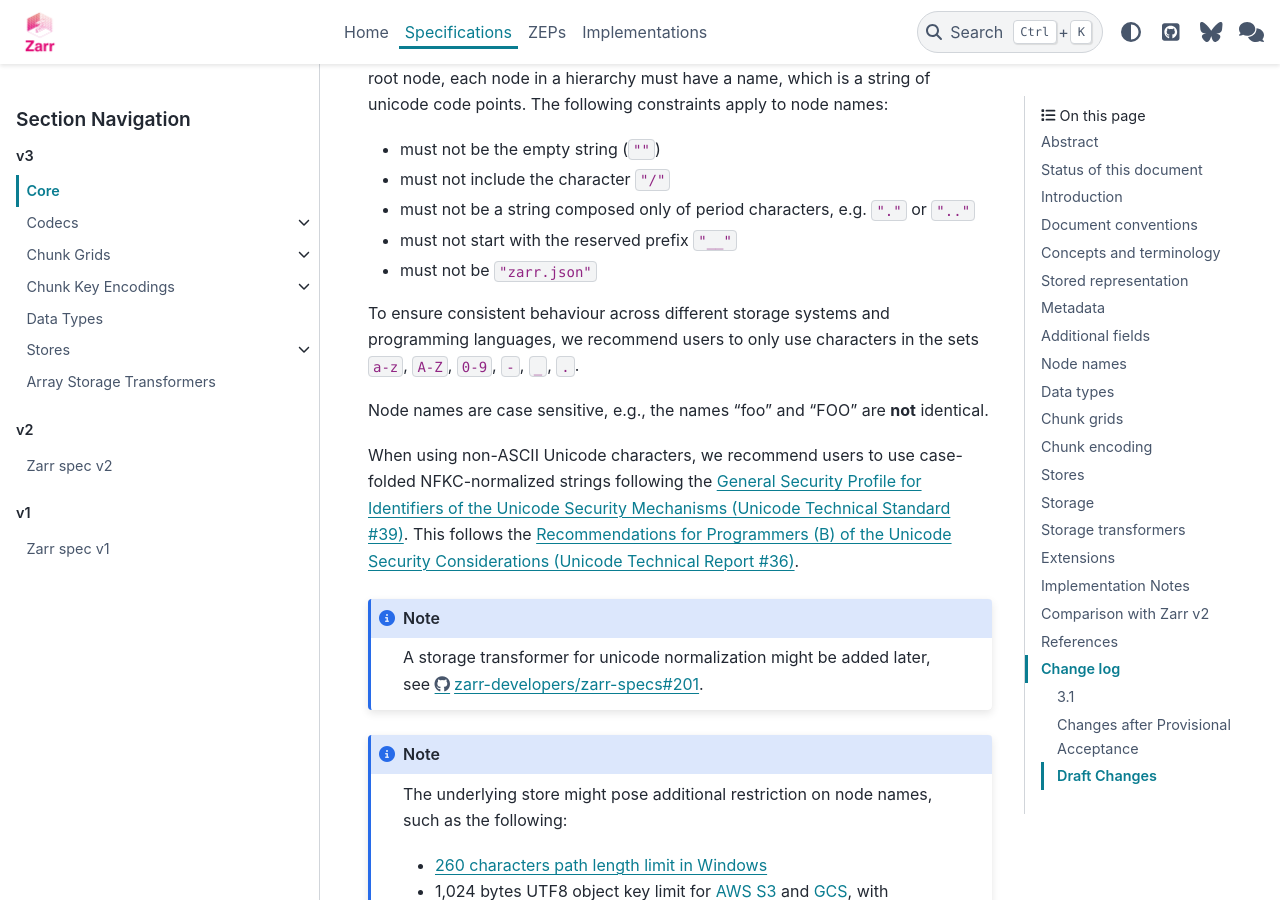
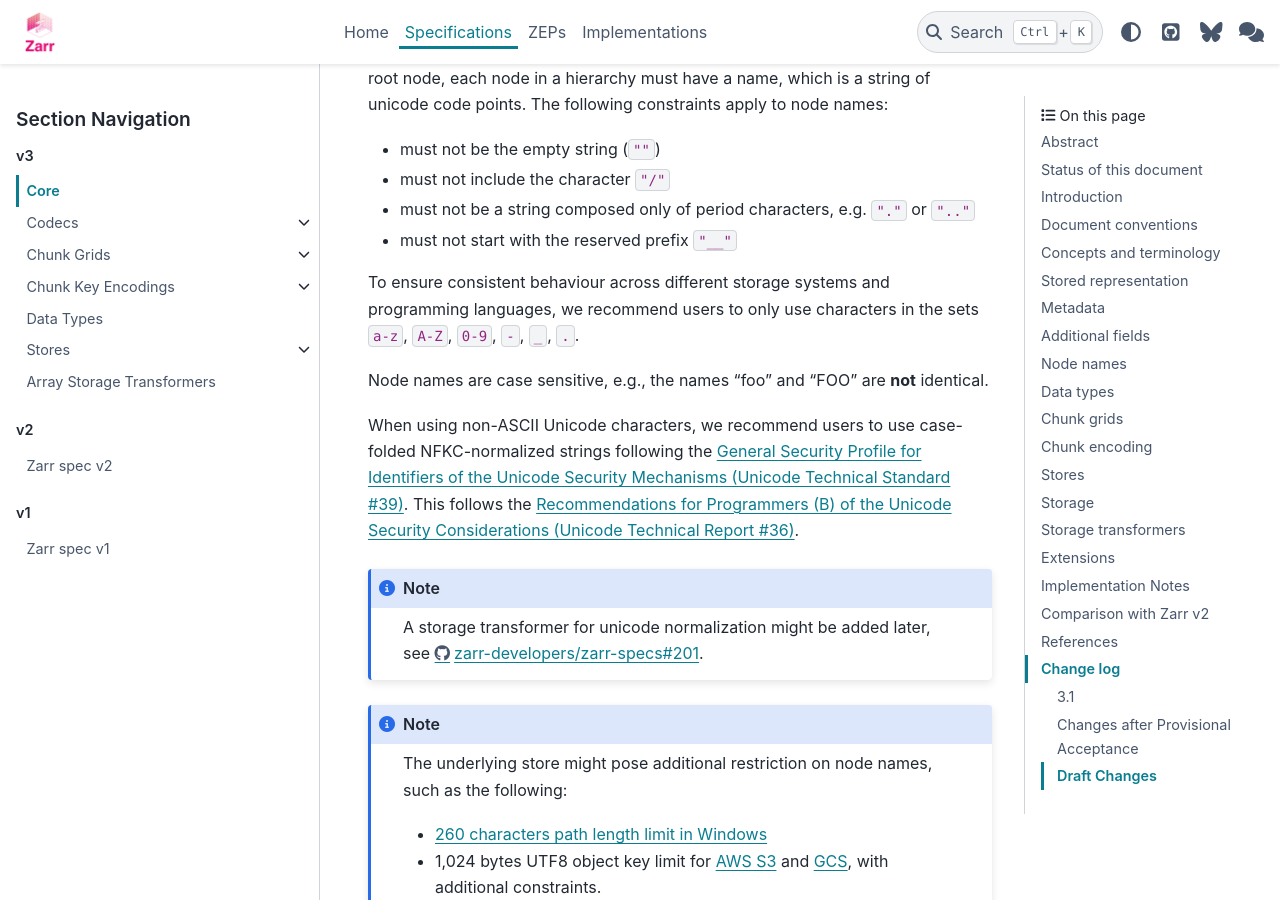
Before and after one commit to zarr-developers/zarr-specs, a Sphinx documentation site: the page built from docs/v3/core/index.rst, in a window 1280 px wide and 900 px high, scrolled down 18131 px. Built offline with Sphinx 7.4.7 and the PyData theme 0.15.4, drawn with Linux system fonts in a browser that asks for light colours.

Commit message:
Revert "no nodes named zarr.json (#375)"
This reverts commit de5452ecaa247c3625c4cf0a46c06be24ac0991d.

```diff
--- a/docs/v3/core/index.rst
+++ b/docs/v3/core/index.rst
@@ -827,7 +827,6 @@ apply to node names:
 * must not include the character ``"/"``
 * must not be a string composed only of period characters, e.g. ``"."`` or ``".."``
 * must not start with the reserved prefix ``"__"``
-* must not be ``"zarr.json"``
 
 To ensure consistent behaviour across different storage systems and programming
 languages, we recommend users to only use characters in the sets ``a-z``,
```
